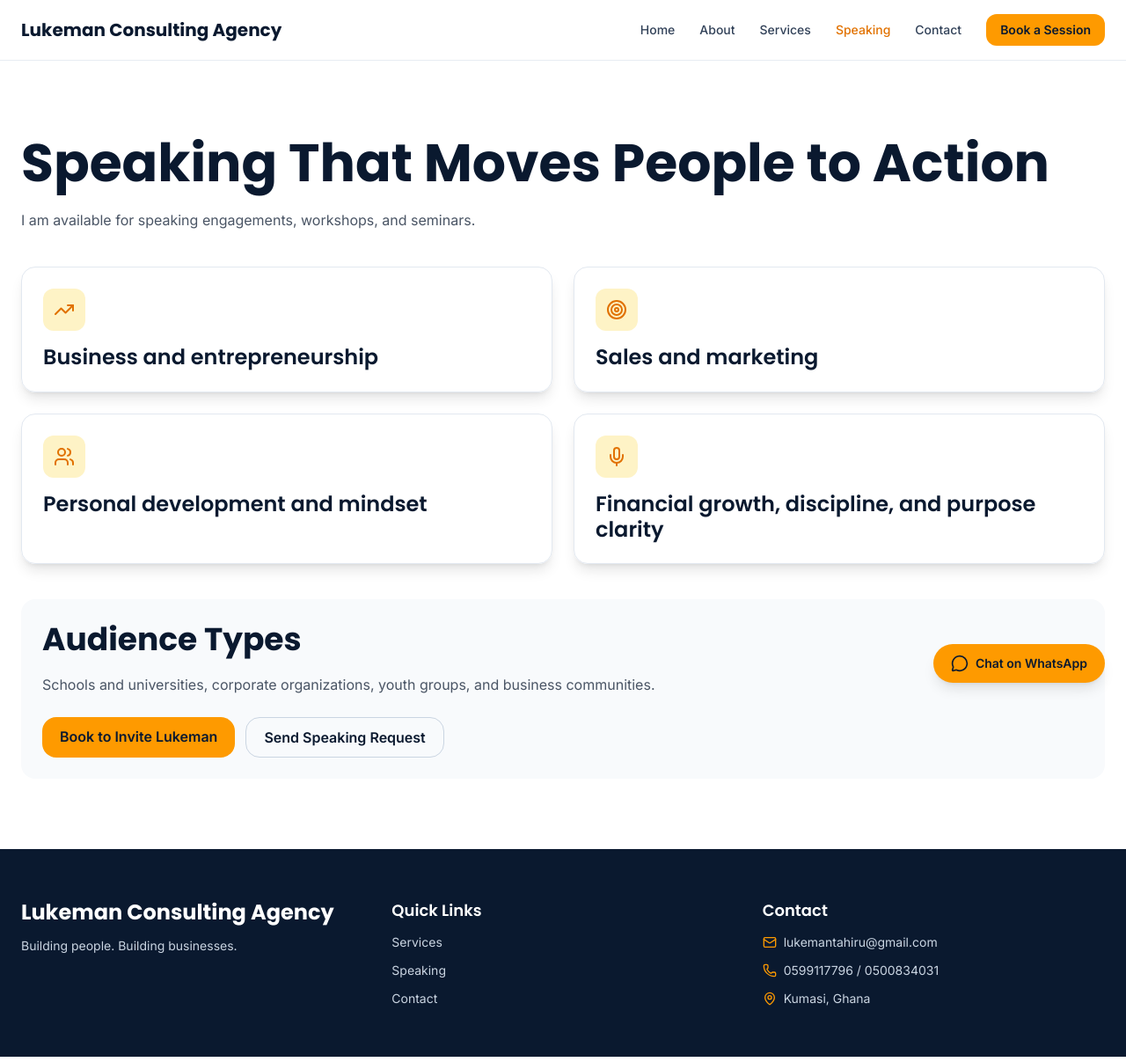
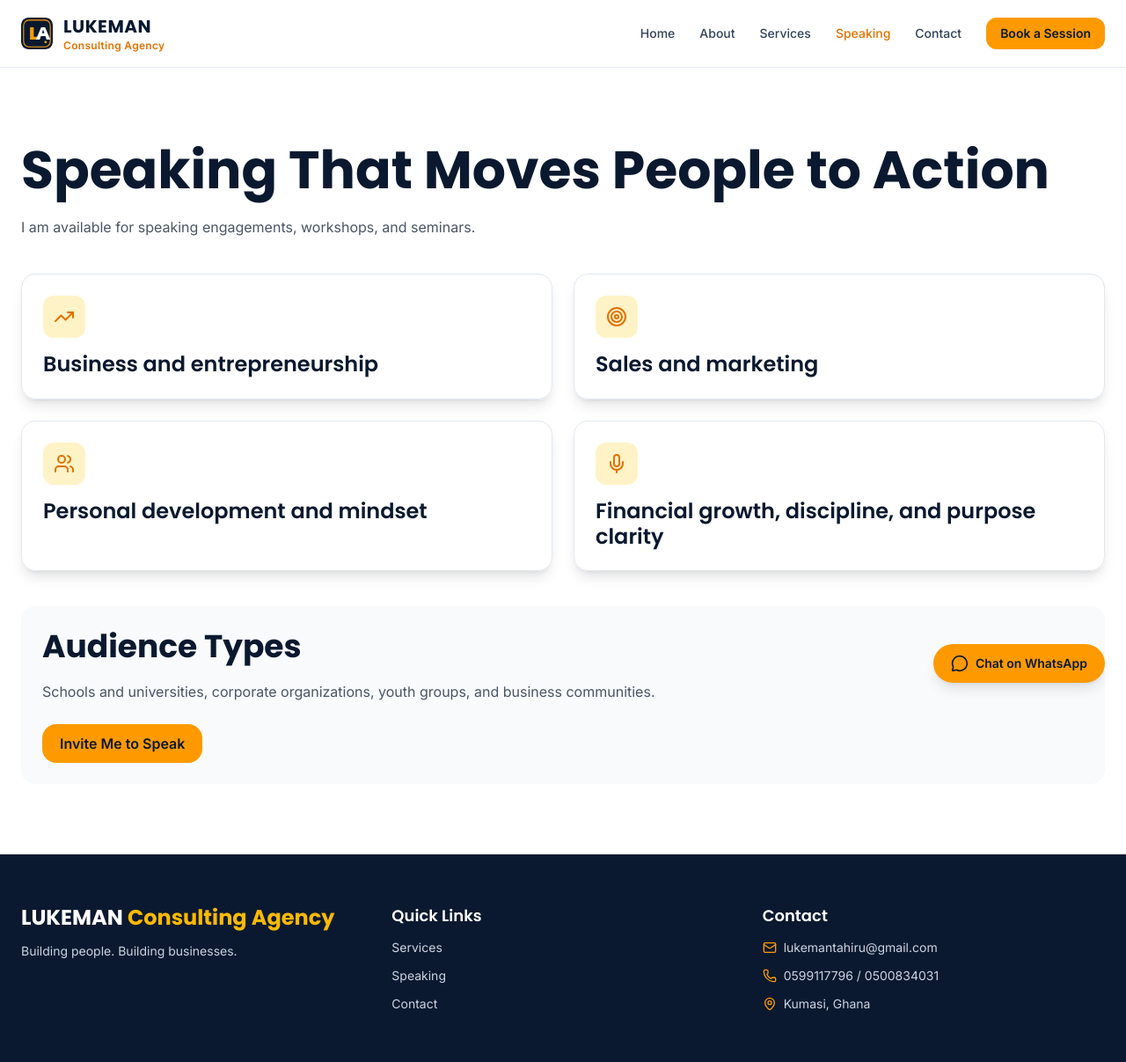
Before and after one commit to Benchog/lukeman-website, a Next.js app: page /speaking in a window 1280 px wide. Shown: the whole page at 88% size. Built offline with nearby package versions, Linux system fonts and the light colour scheme.

Commit message:
Add LCA branding, favicon, and fix speaking CTA flow

```diff
--- a/app/layout.tsx
+++ b/app/layout.tsx
@@ -25,6 +25,11 @@ export const metadata: Metadata = {
   },
   description:
     "Premium consulting support for entrepreneurs and organizations ready for measurable growth.",
+  icons: {
+    icon: "/favicon.svg",
+    shortcut: "/favicon.svg",
+    apple: "/favicon.svg",
+  },
 };
 
 export default function RootLayout({
--- a/app/speaking/page.tsx
+++ b/app/speaking/page.tsx
@@ -35,19 +35,12 @@ export default function SpeakingPage() {
           <p className="mt-4 text-gray-600 leading-relaxed">
             Schools and universities, corporate organizations, youth groups, and business communities.
           </p>
-          <div className="mt-6 flex flex-col sm:flex-row gap-3">
-            <Link
-              href="https://calendly.com/lukemantahiru/30min?month=2026-04"
-              target="_blank"
-              className="w-full sm:w-auto min-h-11 text-center rounded-2xl bg-amber-500 px-5 py-2.5 text-sm sm:text-base font-semibold text-[#0A192F] transition-all duration-300 hover:scale-[1.02]"
-            >
-              Book to Invite Lukeman
-            </Link>
+          <div className="mt-6">
             <Link
               href="/contact"
-              className="w-full sm:w-auto min-h-11 text-center rounded-2xl border border-slate-300 px-5 py-2.5 text-sm sm:text-base font-semibold text-[#0A192F] transition-all duration-300 hover:scale-[1.02]"
+              className="w-full sm:w-auto inline-flex items-center justify-center min-h-11 rounded-2xl bg-amber-500 px-5 py-2.5 text-sm sm:text-base font-semibold text-[#0A192F] transition-all duration-300 hover:scale-[1.02] hover:shadow-lg"
             >
-              Send Speaking Request
+              Invite Me to Speak
             </Link>
           </div>
         </div>
--- a/components/site-footer.tsx
+++ b/components/site-footer.tsx
@@ -6,8 +6,9 @@ export function SiteFooter() {
     <footer className="bg-[#0A192F] py-12 sm:py-14">
       <div className="max-w-7xl mx-auto px-4 sm:px-6 grid gap-8 md:grid-cols-3">
         <div>
-          <p className="font-heading text-xl sm:text-2xl font-bold text-white">
-            Lukeman Consulting Agency
+          <p className="font-heading text-xl sm:text-2xl font-bold">
+            <span className="text-white">LUKEMAN</span>{" "}
+            <span className="text-amber-400">Consulting Agency</span>
           </p>
           <p className="mt-3 text-sm text-slate-300">Building people. Building businesses.</p>
         </div>
--- a/components/site-header.tsx
+++ b/components/site-header.tsx
@@ -1,5 +1,6 @@
 "use client";
 
+import Image from "next/image";
 import Link from "next/link";
 import { usePathname } from "next/navigation";
 import { Menu, X } from "lucide-react";
@@ -24,11 +25,25 @@ export function SiteHeader() {
       <div className="max-w-7xl mx-auto px-4 sm:px-6 py-4 flex items-center justify-between gap-3">
         <Link
           href="/"
-          className="font-heading text-base sm:text-xl font-bold text-[#0A192F] truncate max-w-[70%] sm:max-w-none"
+          className="flex items-center gap-2 sm:gap-3 max-w-[80%] sm:max-w-none"
           onClick={closeMenu}
         >
-          <span className="sm:hidden">Lukeman</span>
-          <span className="hidden sm:inline">Lukeman Consulting Agency</span>
+          <Image
+            src="/lca-logo.svg"
+            alt="LCA logo"
+            width={34}
+            height={34}
+            className="h-8 w-8 sm:h-9 sm:w-9 rounded-lg"
+            priority
+          />
+          <span className="leading-tight">
+            <span className="block font-heading text-base sm:text-xl font-bold tracking-wide">
+              <span className="text-[#0A192F]">LUKEMAN</span>
+            </span>
+            <span className="block text-[10px] sm:text-xs font-semibold tracking-wide text-amber-600">
+              Consulting Agency
+            </span>
+          </span>
         </Link>
         <button
           type="button"
```
Also changed, not shown: public/favicon.svg (added), public/lca-logo.svg (added).
